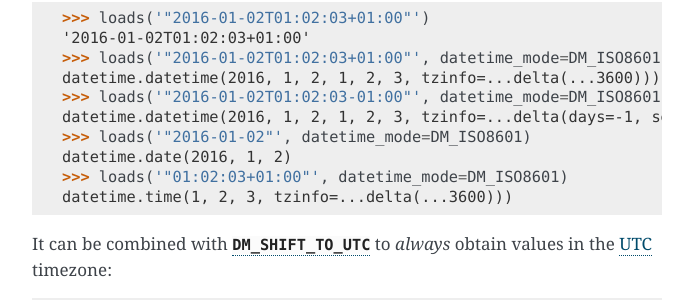
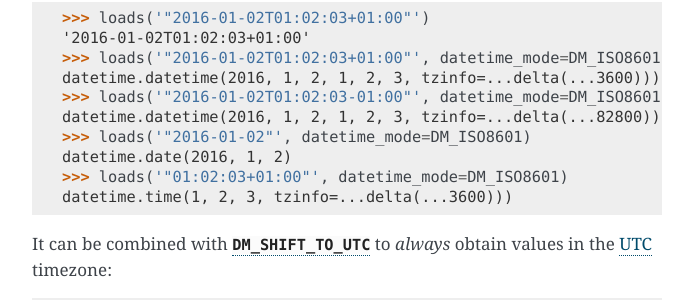
Before and after one commit to python-rapidjson/python-rapidjson, a Sphinx documentation site: the page built from docs/loads.rst, in a window 1280 px wide and 900 px high, scrolled down 2319 px. Shown: the part 152-452 px from the top of the window, without its empty margins (418-1111 px from the left). Built offline with Sphinx 7.4.7, drawn with Linux system fonts in a browser that asks for light colours.

Commit message:
Handle Python 3.6 difference in timedelta representation

```diff
--- a/docs/loads.rst
+++ b/docs/loads.rst
@@ -156,7 +156,7 @@
       >>> loads('"2016-01-02T01:02:03+01:00"', datetime_mode=DM_ISO8601)
       datetime.datetime(2016, 1, 2, 1, 2, 3, tzinfo=...delta(...3600)))
       >>> loads('"2016-01-02T01:02:03-01:00"', datetime_mode=DM_ISO8601)
-      datetime.datetime(2016, 1, 2, 1, 2, 3, tzinfo=...delta(days=-1, seconds=82800)))
+      datetime.datetime(2016, 1, 2, 1, 2, 3, tzinfo=...delta(...82800)))
       >>> loads('"2016-01-02"', datetime_mode=DM_ISO8601)
       datetime.date(2016, 1, 2)
       >>> loads('"01:02:03+01:00"', datetime_mode=DM_ISO8601)
```
